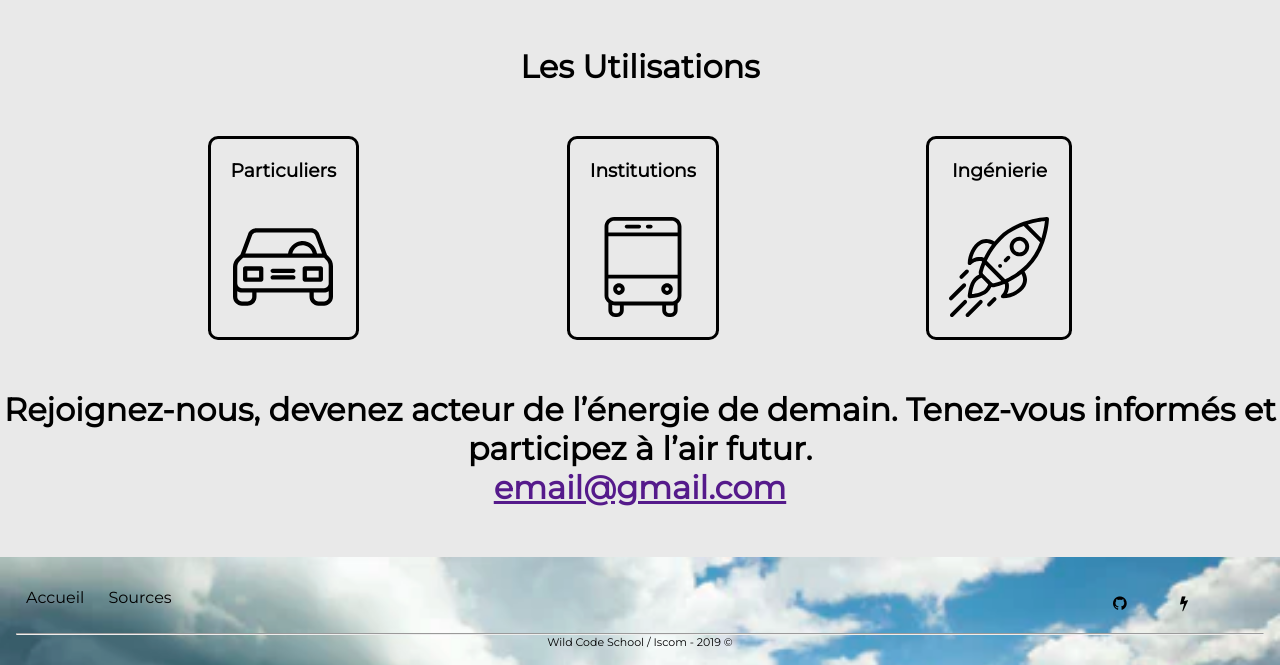
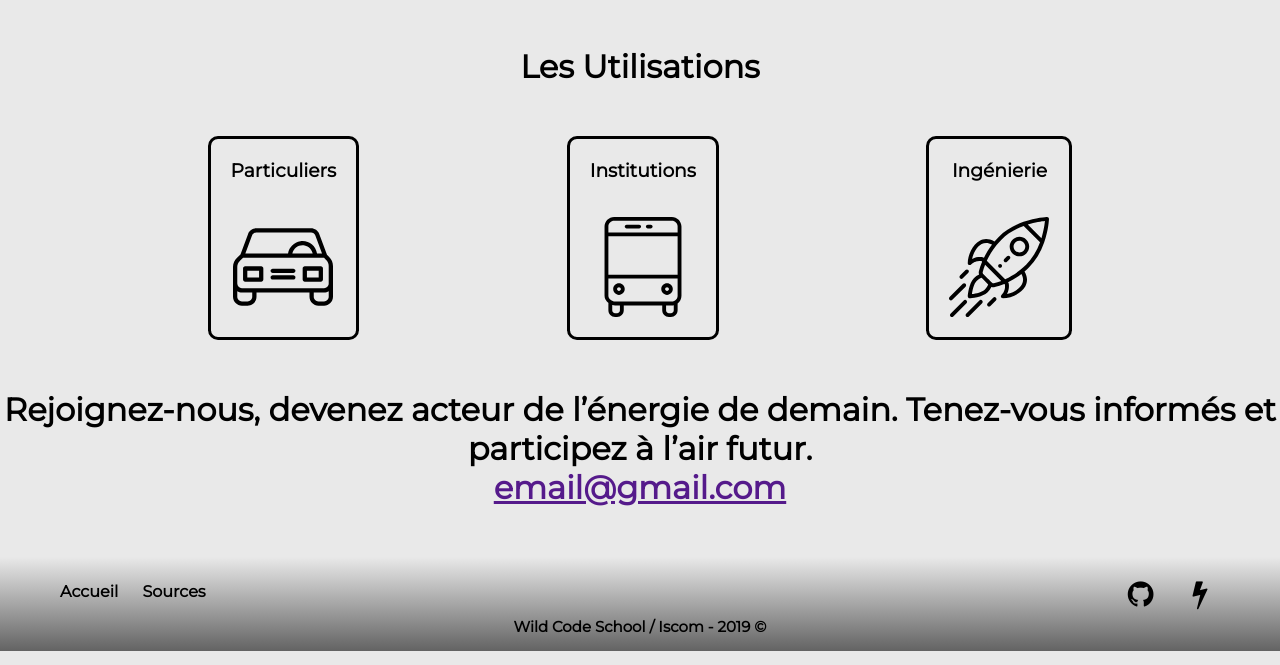
Before and after one commit to jonezime/hackathon-edf, a plain HTML site: page index.html in a window 1280 px wide. Shown: the part 1448-2113 px from the top of the page. Drawn offline with Linux system fonts and the light colour scheme.

Commit message:
fix-footer

```diff
--- a/index.html
+++ b/index.html
@@ -112,11 +112,9 @@ De là, est né le <strong>projet H2PiyR</strong> issu du concept <strong>« l
          <a href="https://www.edf.fr/" class="fa fa-bolt"></a>
        </div>
        <div class="clear"></div>
-    <hr>
        <div class="bugfeat">
         Wild Code School / Iscom - 2019 &#169;
        </div>
     </div>
-
 </body>
 </html>
--- a/style.css
+++ b/style.css
@@ -318,22 +318,22 @@ article {
   right: 0;
   bottom: 0;
   left: 0;
-  padding: 1rem;
-  background-image: url(ressources/pont.png);
-  background-size: cover;
   text-align: left;
   color: black;
+  background: linear-gradient(to bottom, rgba(255,0,0,0) 0%,rgba(27, 27, 27, 0.65) 100%);
 }
 
 .footerleft {
   float: left;
-  padding-top: 15px;
+  padding-top: 25px;
+  margin-left: 50px;
 }
 
 .footerlink {
   text-decoration: none;
   padding: 10px;
   color: black;
+  font-weight: bold;
 }
 
 .footerright {
@@ -342,12 +342,14 @@ article {
 }
 
 .clear {
-    clear: both;
+  clear: both;
 }
 
 .bugfeat {
- text-align: center;
-  font-size: 11px;
+  text-align: center;
+  font-size: 15px;
+  padding-bottom: 15px;
+  font-weight: bold;
 }
 
 .linkfeat {
@@ -356,7 +358,8 @@ article {
 }
 
 /* Style all font awesome icons */
-.fa {
+.fa.fa-github,
+.fa.fa-bolt {
   padding: 12px;
   font-size: 30px;
   width: 40px;
@@ -369,12 +372,10 @@ article {
   margin: 10px;
 }
 /* hover effects */
-.linkfeat:hover {
-  text-decoration: underline;
-}
-
 .footerlink:hover {
-  text-decoration: underline;
+  color: #FDC608;
+  cursor: pointer;
+  text-shadow: 2px 2px 6px rgb(80, 79, 79);
 }
 
 /* responsive */
```
